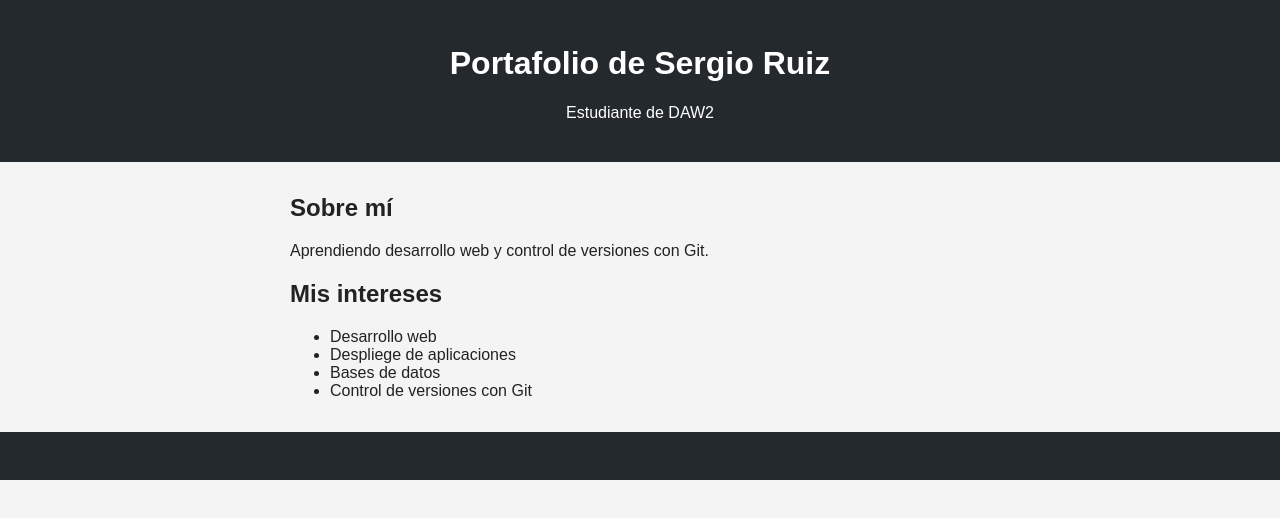
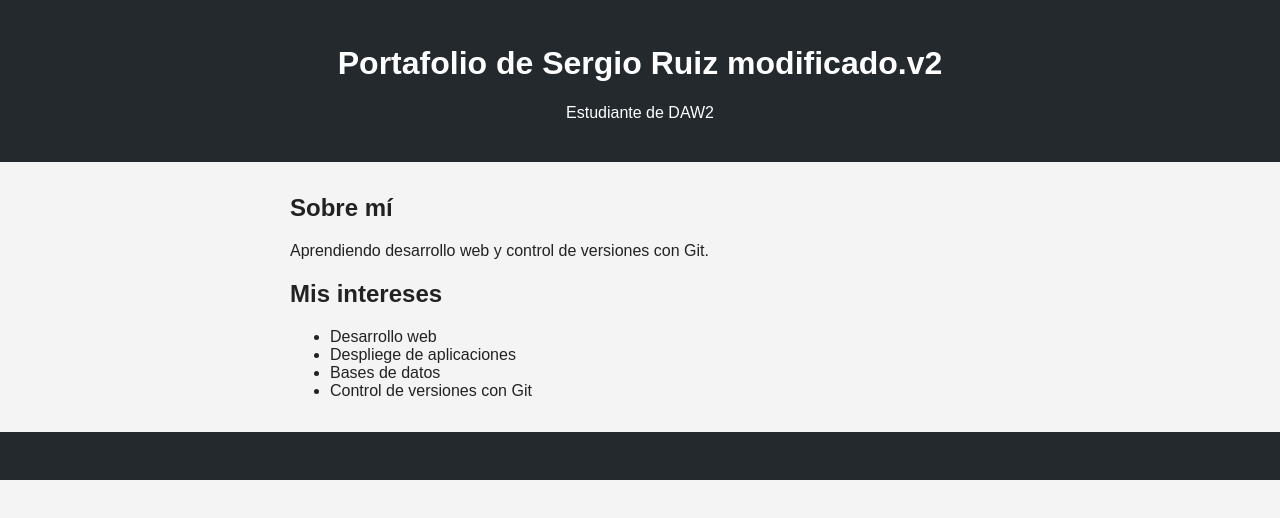
Before and after one commit to SergioRuiz07/daw2-git-portfolio, a plain HTML site: page index.html in a window 1280 px wide. Drawn offline with Linux system fonts and the light colour scheme.

Commit message:
feat:modificación del título del index.html en el main

```diff
--- a/index.html
+++ b/index.html
@@ -10,7 +10,7 @@
 
 <body>
     <header>
-        <h1>Portafolio de Sergio Ruiz</h1>
+        <h1>Portafolio de Sergio Ruiz modificado.v2</h1>
         <p>Estudiante de DAW2</p>
     </header>
     <main>
```
